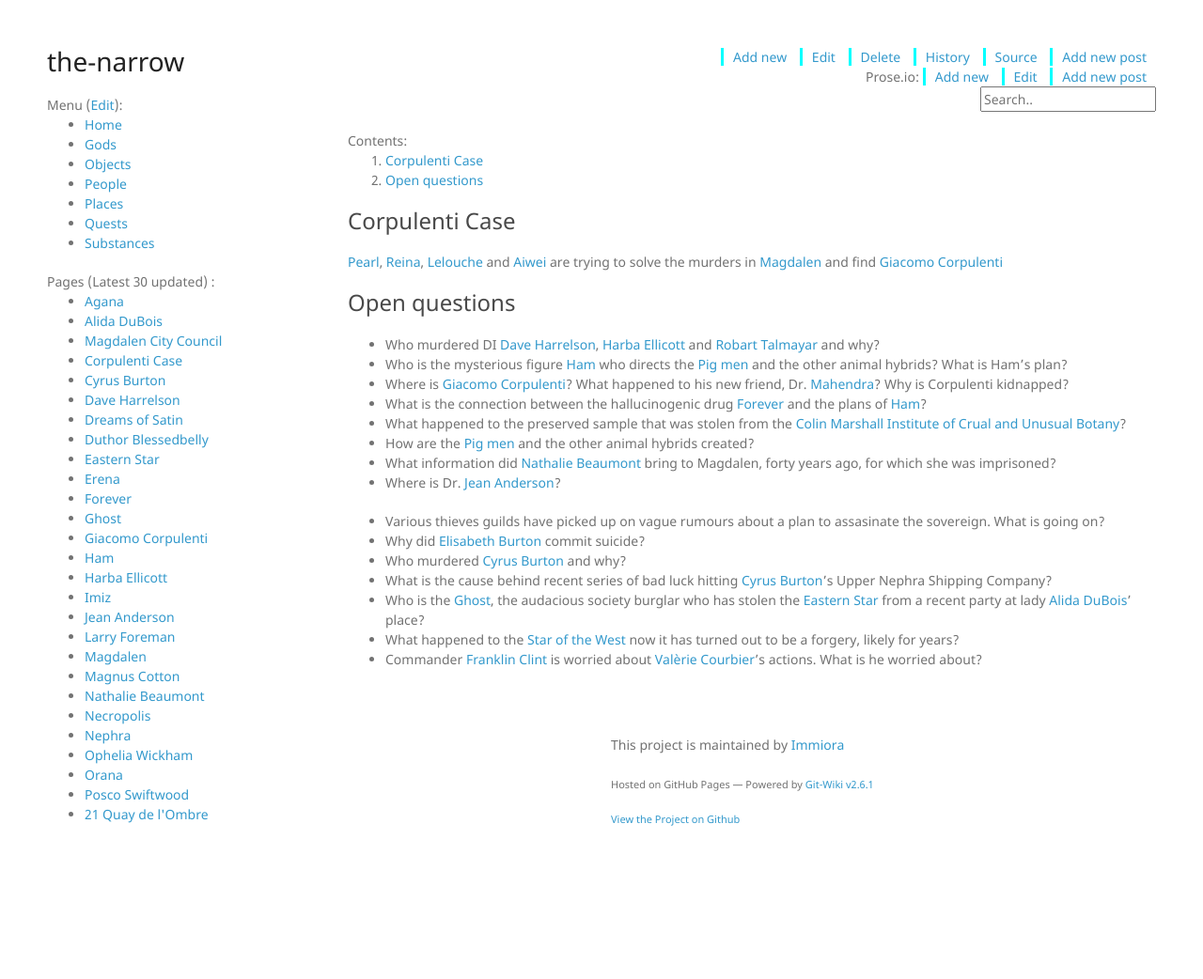
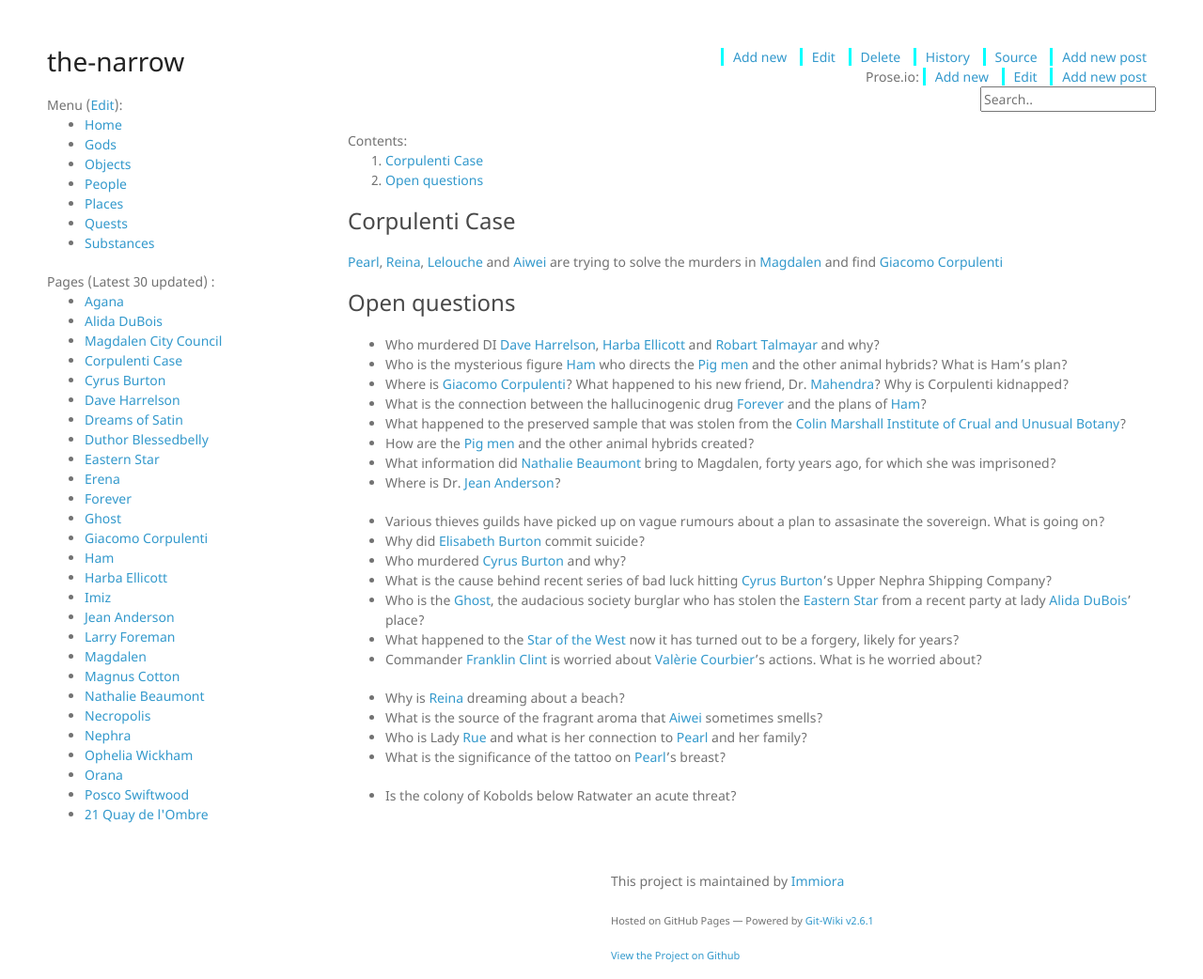
Before and after one commit to Immiora/the-narrow, a Jekyll site: the page built from wiki/quests/CorpulentiCase.md, in a window 1280 px wide. Shown: the whole page at 94% size. Built offline with Jekyll 4.4.1, drawn with Linux system fonts in a browser that asks for light colours; nearby versions of some CDN libraries; before the commit the page ends 952 px from its top, so only the background shows below that.

Commit message:
Update CorpulentiCase.md

```diff
--- a/wiki/quests/CorpulentiCase.md
+++ b/wiki/quests/CorpulentiCase.md
@@ -27,3 +27,10 @@ categories: quests
 * Who is the [Ghost](Ghost), the audacious society burglar who has stolen the [Eastern Star](EasternStar) from a recent party at lady [Alida DuBois](AlidaDuBois)' place?
 * What happened to the [Star of the West](StaroftheWest) now it has turned out to be a forgery, likely for years?
 * Commander [Franklin Clint](FranklinClint) is worried about [Valèrie Courbier](ValerieCourbier)'s actions. What is he worried about?
+
+* Why is [Reina](Reina) dreaming about a beach?
+* What is the source of the fragrant aroma that [Aiwei](Aiwei) sometimes smells?
+* Who is Lady [Rue](Rue) and what is her connection to [Pearl](Pearl) and her family?
+* What is the significance of the tattoo on [Pearl](Pearl)'s breast?
+
+* Is the colony of Kobolds below Ratwater an acute threat?
```
